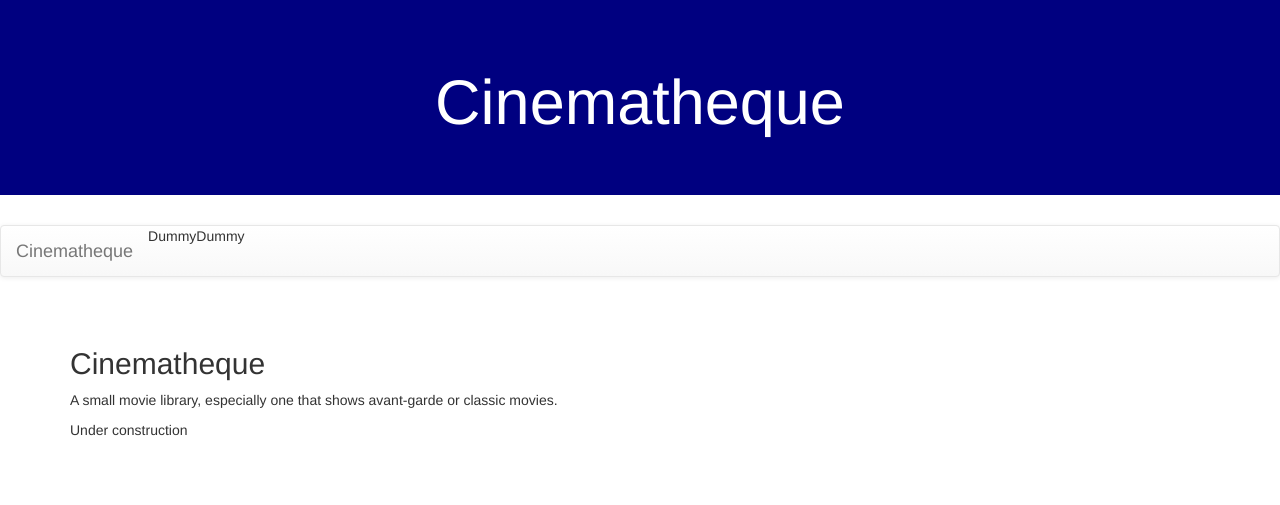
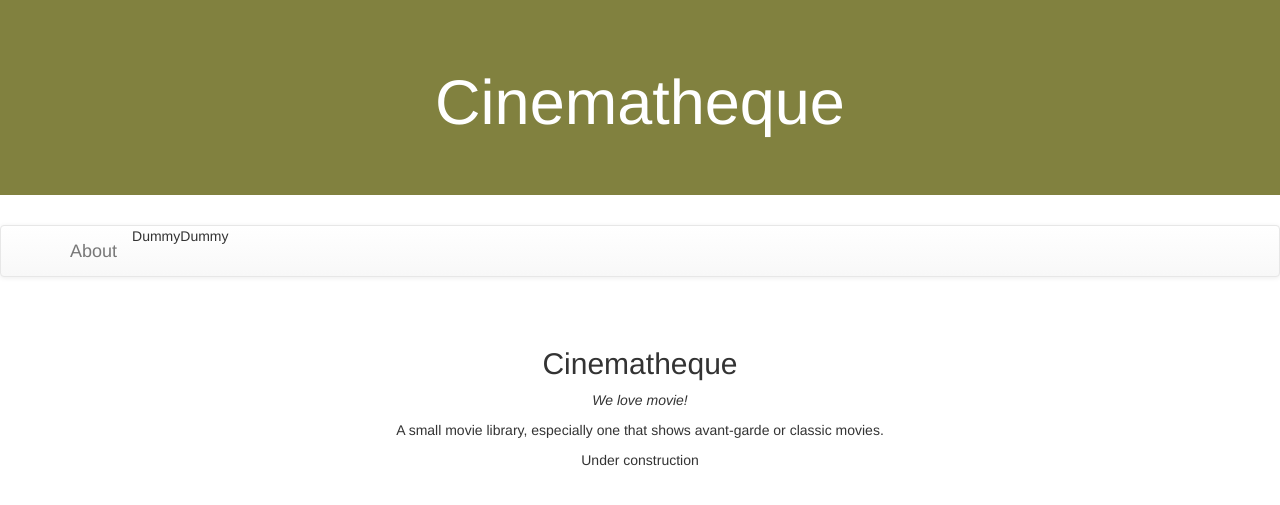
Before and after one commit to Lucia922/Cinematheque2021, a Django app: page /cinema/ in a window 1280 px wide. Shown: the top 505 px of the page. Run offline with Django 3.2, Linux system fonts and the light colour scheme; some libraries are stand-ins or nearby versions.

Commit message:
Change base, index html commit

```diff
--- a/cinematheque/cinema/templates/base.html
+++ b/cinematheque/cinema/templates/base.html
@@ -9,13 +9,13 @@
 
     </head>
     <body>
-        <div class='jumbotron text-center' style="background-color: Navy; color: white;">
+        <div class='jumbotron text-center' style="background-color: rgb(129, 129, 63); color: white;">
             <h1>Cinematheque</h1>
         </div>
         <nav class="navbar navbar-default">
-                <div class="container-fluid">
+                <div class="container">
                 <div class="navbar-header">
-                <a class="navbar-brand" href="{% url 'index' %}">Cinematheque</a>
+                <a class="navbar-brand" href="{% url 'index' %}">About</a>
                 </div>
                 <ul class="nav navbar-nav">
                    <li>Dummy</li>
@@ -24,7 +24,7 @@
                 </div>
                 </nav>
         <p>&nbsp;</p>
-        <div class="container">
+        <div class="container text-center">
         {% block content %}
 
         {% endblock content %}
--- a/cinematheque/cinema/templates/cinema/index.html
+++ b/cinematheque/cinema/templates/cinema/index.html
@@ -1,7 +1,9 @@
 {% extends 'base.html' %}
 {% block content %}
 <h2>Cinematheque</h2>
-<p>A small movie library, especially one that shows
+<p><em>We love movie!</em></p>
+<p>
+   A small movie library, especially one that shows
    avant-garde or classic movies.
 </p>
 <p>Under construction</p>
```
